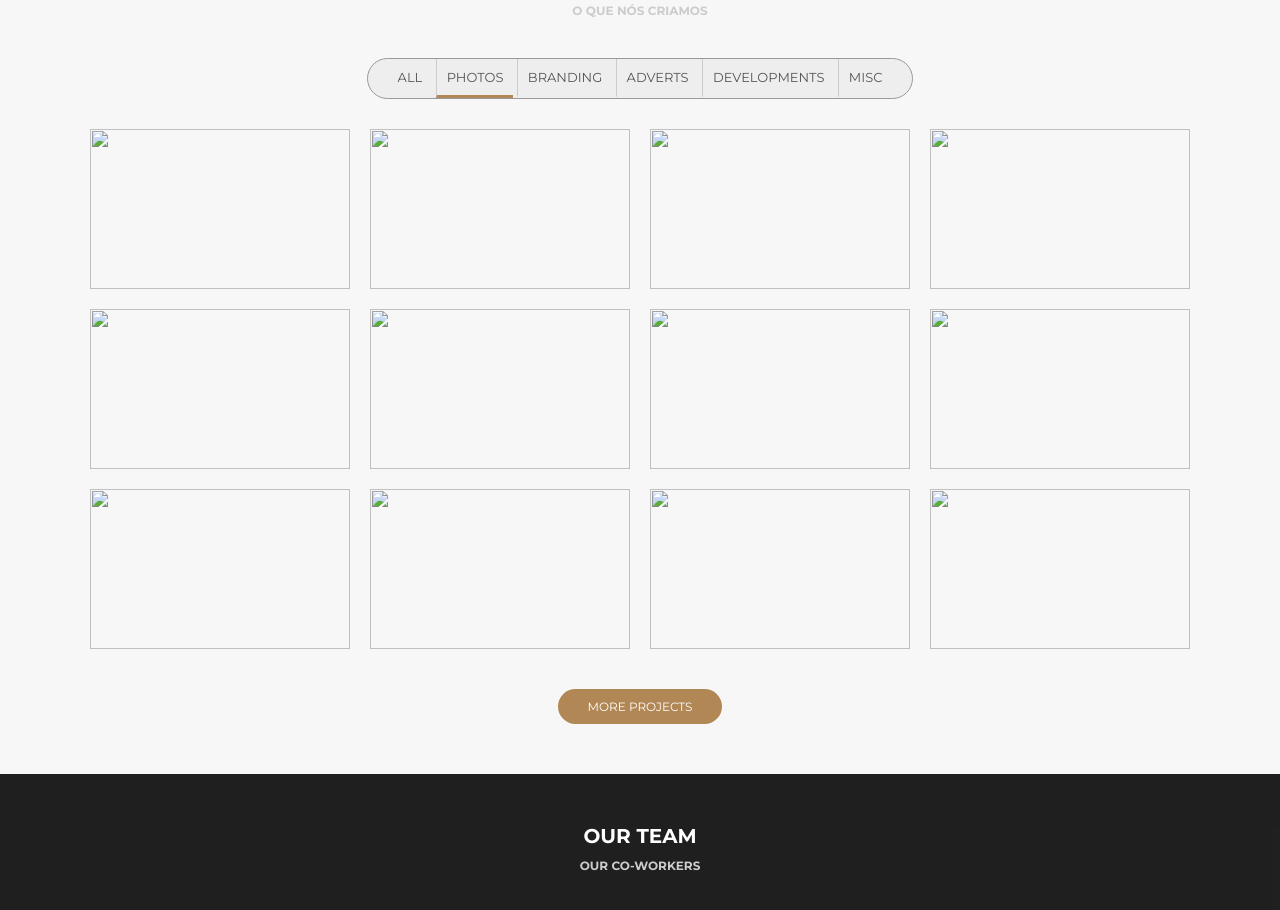
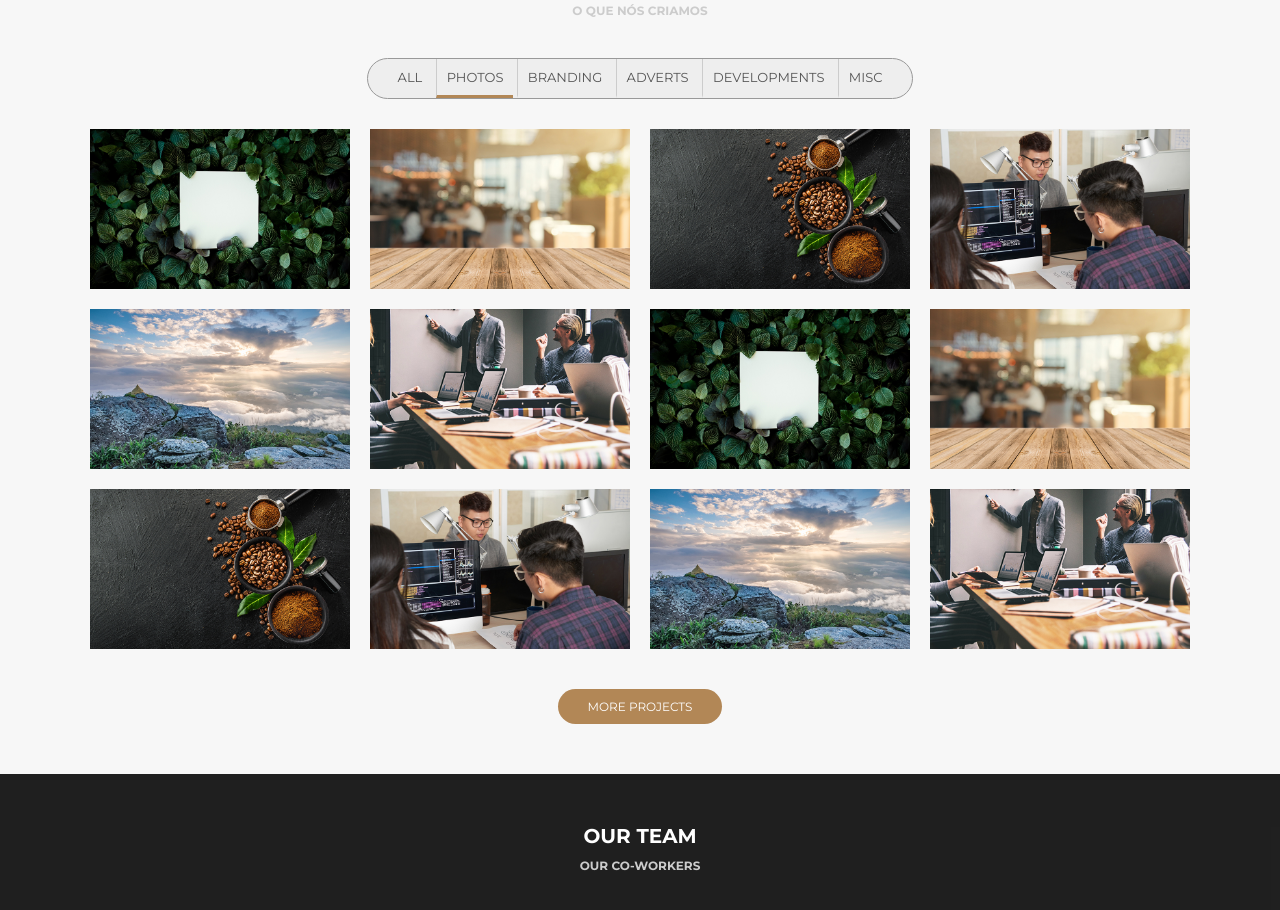
Before and after one commit to RodrigoBaptistaDEV/landing-page-empresa, a plain HTML site: page index.html in a window 1280 px wide. Shown: the part 1714-2624 px from the top of the page. Drawn offline with Linux system fonts and the light colour scheme; the site is published under a folder, as on GitHub Pages, so addresses that start at the root find nothing; files whose address does not match are found by name.

Commit message:
Update index.html

```diff
--- a/index.html
+++ b/index.html
@@ -141,7 +141,7 @@
                                     <h1>About</h1>
                                     <p>Lorem ipsum dolor</p>
                                 </div>
-                                <img src="/assets/complementos/foto1.jpg" alt="">
+                                <img src="assets/complementos/foto1.jpg" alt="">
                             </div>
                         </div>
                         <div class="photo">
@@ -150,7 +150,7 @@
                                     <h1>About</h1>
                                     <p>Lorem ipsum dolor</p>
                                 </div>
-                                <img src="/assets/complementos/foto2.jpg" alt="">
+                                <img src="assets/complementos/foto2.jpg" alt="">
                             </div>
                         </div>
                         <div class="photo">
@@ -159,7 +159,7 @@
                                     <h1>About</h1>
                                     <p>Lorem ipsum dolor</p>
                                 </div>
-                                <img src="/assets/complementos/foto3.jpg" alt="">
+                                <img src="assets/complementos/foto3.jpg" alt="">
                             </div>
                         </div>
                         <div class="photo">
@@ -168,7 +168,7 @@
                                     <h1>About</h1>
                                     <p>Lorem ipsum dolor</p>
                                 </div>
-                                <img src="/assets/complementos/foto4.jpg" alt="">
+                                <img src="assets/complementos/foto4.jpg" alt="">
                             </div>
                         </div>
                         <div class="photo">
@@ -177,7 +177,7 @@
                                     <h1>About</h1>
                                     <p>Lorem ipsum dolor</p>
                                 </div>
-                                <img src="/assets/complementos/foto5.jpg" alt="">
+                                <img src="assets/complementos/foto5.jpg" alt="">
                             </div>
                         </div>
                         <div class="photo">
@@ -186,7 +186,7 @@
                                     <h1>About</h1>
                                     <p>Lorem ipsum dolor</p>
                                 </div>
-                                <img src="/assets/complementos/foto6.jpg" alt="">
+                                <img src="assets/complementos/foto6.jpg" alt="">
                             </div>
                         </div>
                         <div class="photo">
@@ -195,7 +195,7 @@
                                     <h1>About</h1>
                                     <p>Lorem ipsum dolor</p>
                                 </div>
-                                <img src="/assets/complementos/foto1.jpg" alt="">
+                                <img src="assets/complementos/foto1.jpg" alt="">
                             </div>
                         </div>
                         <div class="photo">
@@ -204,7 +204,7 @@
                                     <h1>About</h1>
                                     <p>Lorem ipsum dolor</p>
                                 </div>
-                                <img src="/assets/complementos/foto2.jpg" alt="">
+                                <img src="assets/complementos/foto2.jpg" alt="">
                             </div>
                         </div>
                         <div class="photo">
@@ -213,7 +213,7 @@
                                     <h1>About</h1>
                                     <p>Lorem ipsum dolor</p>
                                 </div>
-                                <img src="/assets/complementos/foto3.jpg" alt="">
+                                <img src="assets/complementos/foto3.jpg" alt="">
                             </div>
                         </div>
                         <div class="photo">
@@ -222,7 +222,7 @@
                                     <h1>About</h1>
                                     <p>Lorem ipsum dolor</p>
                                 </div>
-                                <img src="/assets/complementos/foto4.jpg" alt="">
+                                <img src="assets/complementos/foto4.jpg" alt="">
                             </div>
                         </div>
                         <div class="photo">
@@ -231,7 +231,7 @@
                                     <h1>About</h1>
                                     <p>Lorem ipsum dolor</p>
                                 </div>
-                                <img src="/assets/complementos/foto5.jpg" alt="">
+                                <img src="assets/complementos/foto5.jpg" alt="">
                             </div>
                         </div>
                         <div class="photo">
@@ -240,7 +240,7 @@
                                     <h1>About</h1>
                                     <p>Lorem ipsum dolor</p>
                                 </div>
-                                <img src="/assets/complementos/foto6.jpg" alt="">
+                                <img src="assets/complementos/foto6.jpg" alt="">
                             </div>
                         </div>
                     </div>
```
